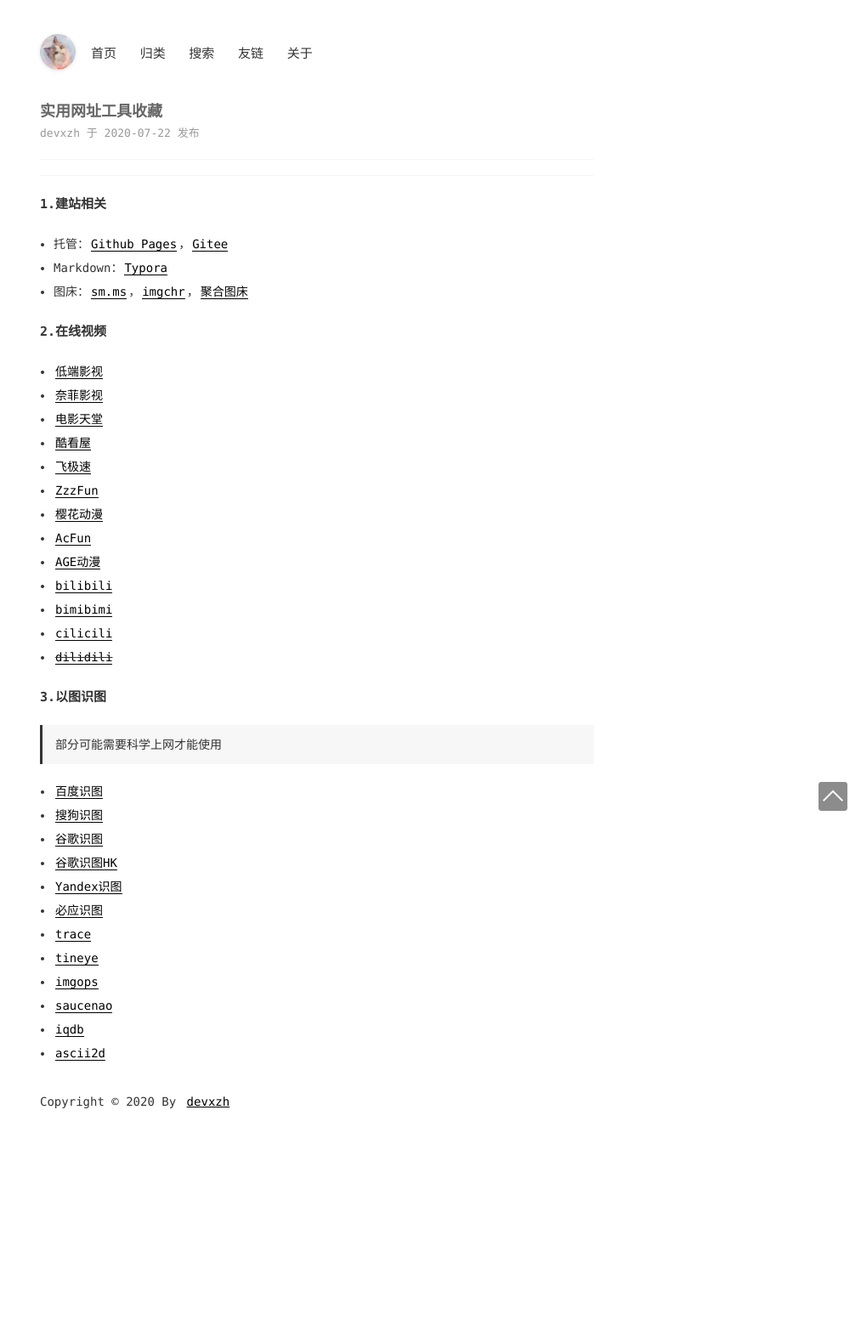
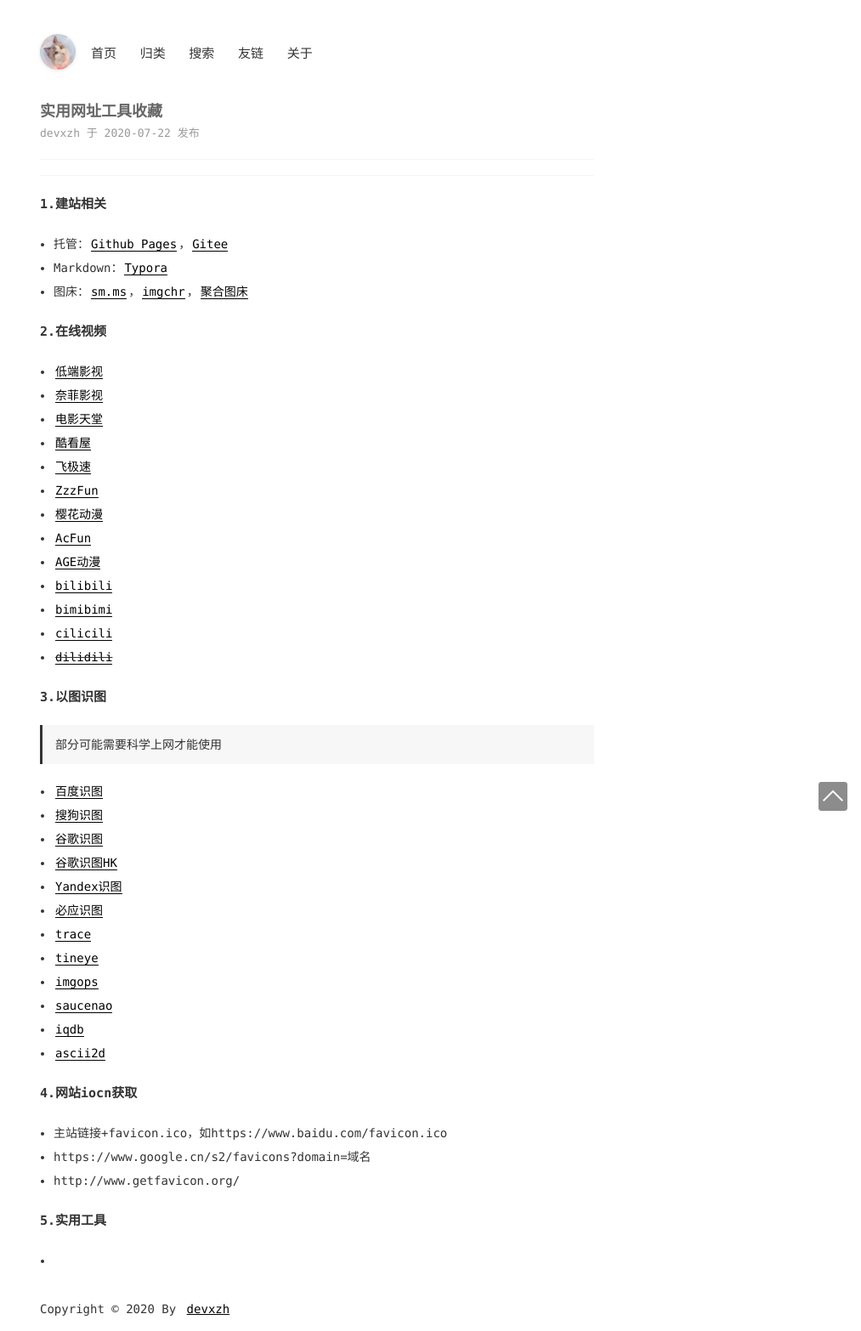
Before and after one commit to devxzh/devxzh.github.io, a Jekyll site: the page built from _posts/2020-07-22-实用网址收藏.md, in a window 1280 px wide. Shown: the whole page at 85% size, without its empty margins (267-1280 px from the left). Built offline with Jekyll 4.4.1, drawn with Linux system fonts in a browser that asks for light colours; comment, search, counter and statistics services are not loaded; before the commit the page ends 1322 px from its top, so only the background shows below that.

Commit message:
Update 2020-07-22-实用网址收藏.md

```diff
--- a/_posts/2020-07-22-实用网址收藏.md
+++ b/_posts/2020-07-22-实用网址收藏.md
@@ -47,3 +47,13 @@ categories: [网址,收藏,工具]
 - [saucenao](http://saucenao.com/)
 - [iqdb](http://www.iqdb.org/)
 - [ascii2d](https://ascii2d.net/)
+
+### 4.网站iocn获取
+
+- 主站链接+favicon.ico，如https://www.baidu.com/favicon.ico
+- https://www.google.cn/s2/favicons?domain=域名
+- http://www.getfavicon.org/
+
+### 5.实用工具
+
+-
```
